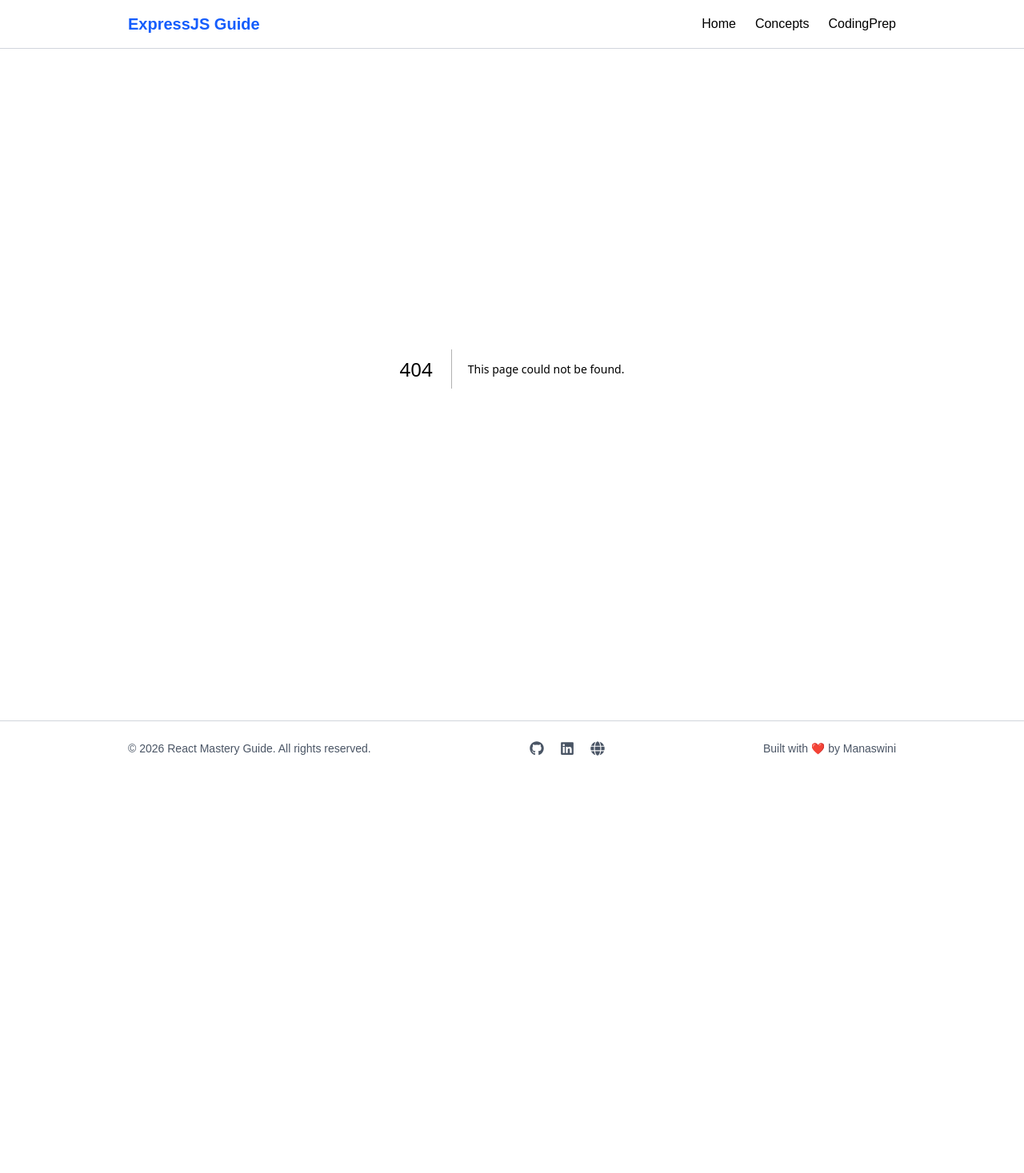
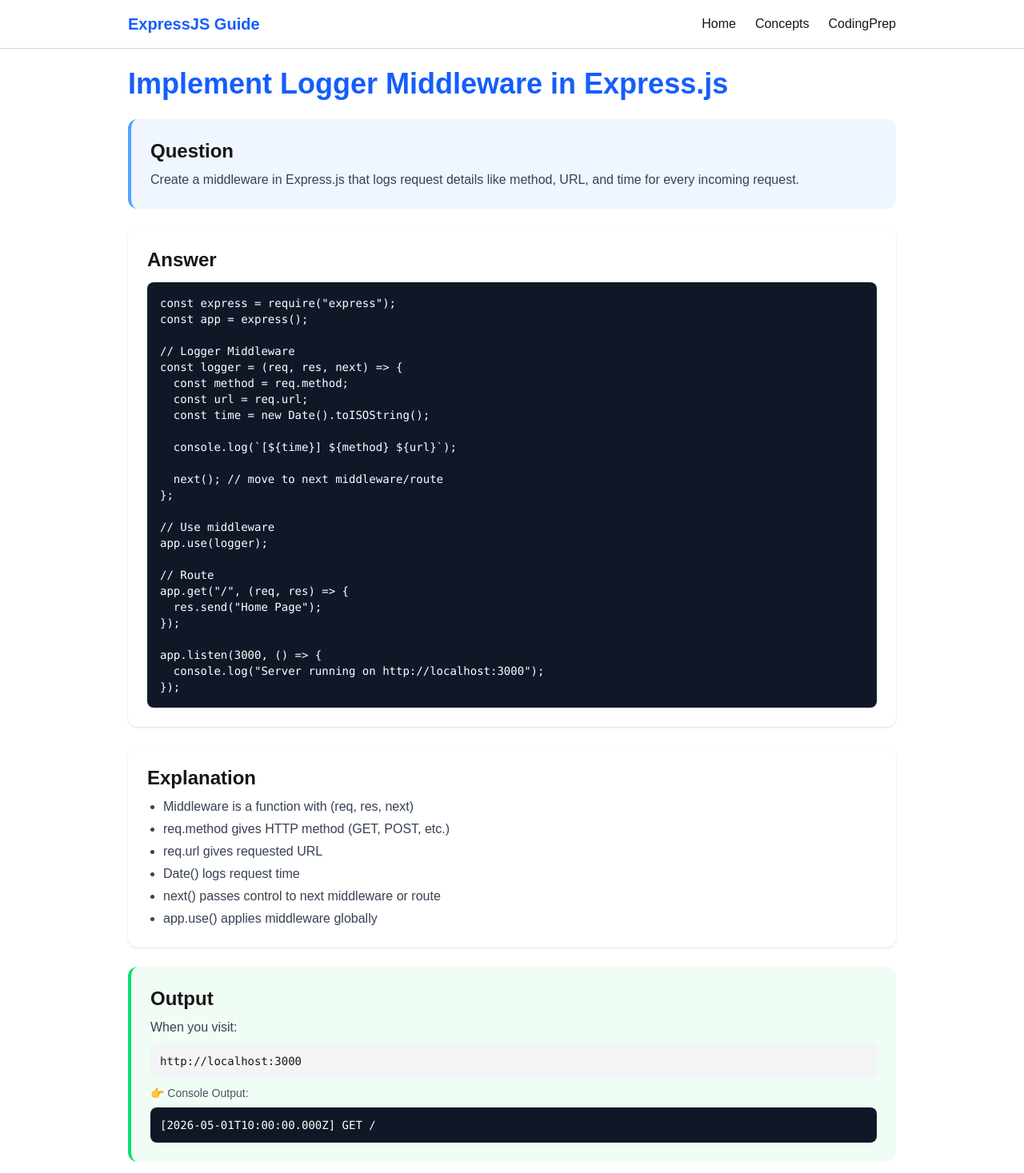
Before and after one commit to Monisasmal/ExpressJS-Concept, a Next.js app: page /CodingPractice/LoggerMiddleware in a window 1280 px wide. Before the commit this address had no page. Shown: the top 1467 px of the page at 80% size. Before the commit the page ends 970 px from the top, so only its background shows below. Built offline with nearby package versions, Linux system fonts and the light colour scheme.

Commit message:
first commit

```diff
--- /dev/null
+++ b/src/app/CodingPractice/LoggerMiddleware/page.tsx
@@ -0,0 +1,108 @@
+export default function LoggerMiddleware() {
+  return (
+    <div className="w-full max-w-5xl mx-auto px-4 sm:px-6 lg:px-8 py-6">
+
+      {/* Title */}
+      <h1 className="text-2xl sm:text-3xl md:text-4xl font-bold text-blue-600 mb-6">
+        Implement Logger Middleware in Express.js
+      </h1>
+
+      {/* Question */}
+      <section className="mb-6 bg-blue-50 border-l-4 border-blue-400 rounded-xl p-4 sm:p-6">
+        <h2 className="text-lg sm:text-xl md:text-2xl font-semibold mb-2">
+          Question
+        </h2>
+        <p className="text-sm sm:text-base text-gray-700">
+          Create a middleware in Express.js that logs request details like method,
+          URL, and time for every incoming request.
+        </p>
+      </section>
+
+      {/* Answer */}
+      <section className="mb-6 bg-white shadow-sm rounded-xl p-4 sm:p-6">
+        <h2 className="text-lg sm:text-xl md:text-2xl font-semibold mb-3">
+          Answer
+        </h2>
+
+        <pre className="bg-gray-900 text-white p-3 sm:p-4 rounded-lg overflow-x-auto text-xs sm:text-sm">
+{`const express = require("express");
+const app = express();
+
+// Logger Middleware
+const logger = (req, res, next) => {
+  const method = req.method;
+  const url = req.url;
+  const time = new Date().toISOString();
+
+  console.log(\`[\${time}] \${method} \${url}\`);
+
+  next(); // move to next middleware/route
+};
+
+// Use middleware
+app.use(logger);
+
+// Route
+app.get("/", (req, res) => {
+  res.send("Home Page");
+});
+
+app.listen(3000, () => {
+  console.log("Server running on http://localhost:3000");
+});`}
+        </pre>
+      </section>
+
+      {/* Explanation */}
+      <section className="mb-6 bg-white shadow-sm rounded-xl p-4 sm:p-6">
+        <h2 className="text-lg sm:text-xl md:text-2xl font-semibold mb-2">
+          Explanation
+        </h2>
+        <ul className="list-disc ml-5 text-sm sm:text-base text-gray-700 space-y-1">
+          <li>Middleware is a function with (req, res, next)</li>
+          <li>req.method gives HTTP method (GET, POST, etc.)</li>
+          <li>req.url gives requested URL</li>
+          <li>Date() logs request time</li>
+          <li>next() passes control to next middleware or route</li>
+          <li>app.use() applies middleware globally</li>
+        </ul>
+      </section>
+
+      {/* Output */}
+      <section className="mb-6 bg-green-50 border-l-4 border-green-400 rounded-xl p-4 sm:p-6">
+        <h2 className="text-lg sm:text-xl md:text-2xl font-semibold mb-2">
+          Output
+        </h2>
+        <p className="text-sm sm:text-base text-gray-700">
+          When you visit:
+        </p>
+
+        <pre className="bg-gray-100 p-3 rounded-lg text-xs sm:text-sm mt-2">
+{`http://localhost:3000`}
+        </pre>
+
+        <p className="text-sm text-gray-600 mt-2">
+          👉 Console Output:
+        </p>
+
+        <pre className="bg-gray-900 text-white p-3 rounded-lg text-xs sm:text-sm mt-2">
+{`[2026-05-01T10:00:00.000Z] GET /`}
+        </pre>
+      </section>
+
+      {/* Interview Points */}
+      <section className="bg-white shadow-sm rounded-xl p-4 sm:p-6">
+        <h2 className="text-lg sm:text-xl md:text-2xl font-semibold mb-3">
+          Interview Points
+        </h2>
+        <ul className="list-disc pl-5 text-gray-700 text-sm sm:text-base space-y-2">
+          <li>Middleware runs before route handlers</li>
+          <li>Used for logging, auth, validation</li>
+          <li>Must call next() to continue request flow</li>
+          <li>Can be applied globally using app.use()</li>
+        </ul>
+      </section>
+
+    </div>
+  );
+}
--- a/src/app/CodingPractice/page.tsx
+++ b/src/app/CodingPractice/page.tsx
@@ -3,6 +3,7 @@ import Link from "next/link";
 const CodingQue = [
      {name: "Create a Basic Express Server?", path:"/CodingPractice/CreateExpressServer"},
      {name: "Create CRUD API for users?", path:"/CodingPractice/CreateCRUDUserAPI"},
+     {name: "Implement Logger Middleware in Express.js?", path:"/CodingPractice/LoggerMiddleware"},
 ];
 
 export default function InterviewCoding(){
```
